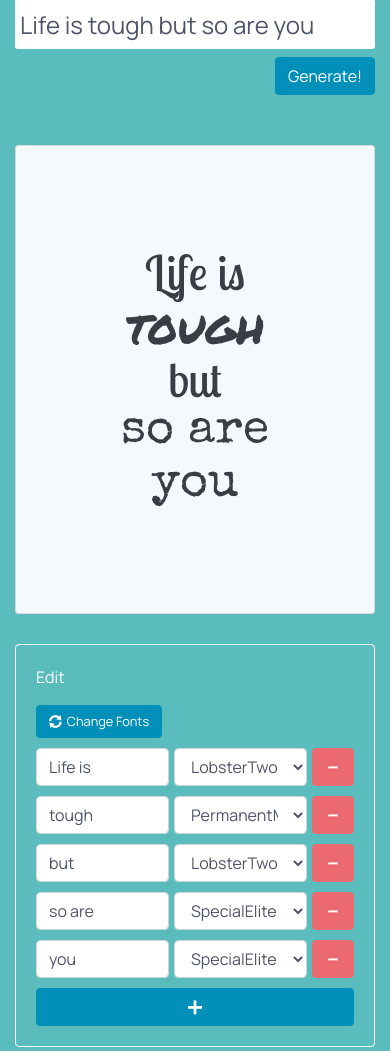
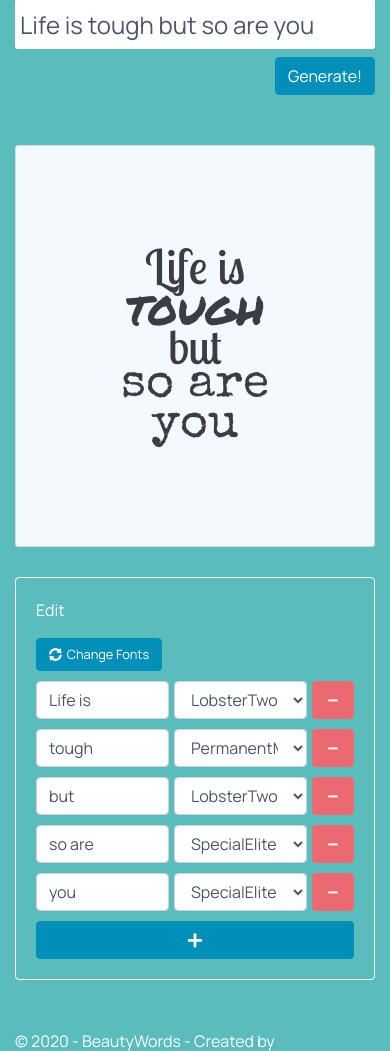
Before and after one commit to soniarizzodev/BeautyWords, a Flask app: page / in a window 390 px wide. Shown: the part 234-1285 px from the top of the page. Run offline with Flask 2, Linux system fonts and the light colour scheme; some libraries are stand-ins or nearby versions.

Commit message:
Fixing line-height on mobile

```diff
--- a/webapp/static/content/site.css
+++ b/webapp/static/content/site.css
@@ -237,6 +237,6 @@ a, a:hover, a:active{
 @media (max-width:576px){
     .canvas p{
         font-size:3rem;
+        line-height:calc(3rem / 3 * 2.5);
     }
-
 }
```
